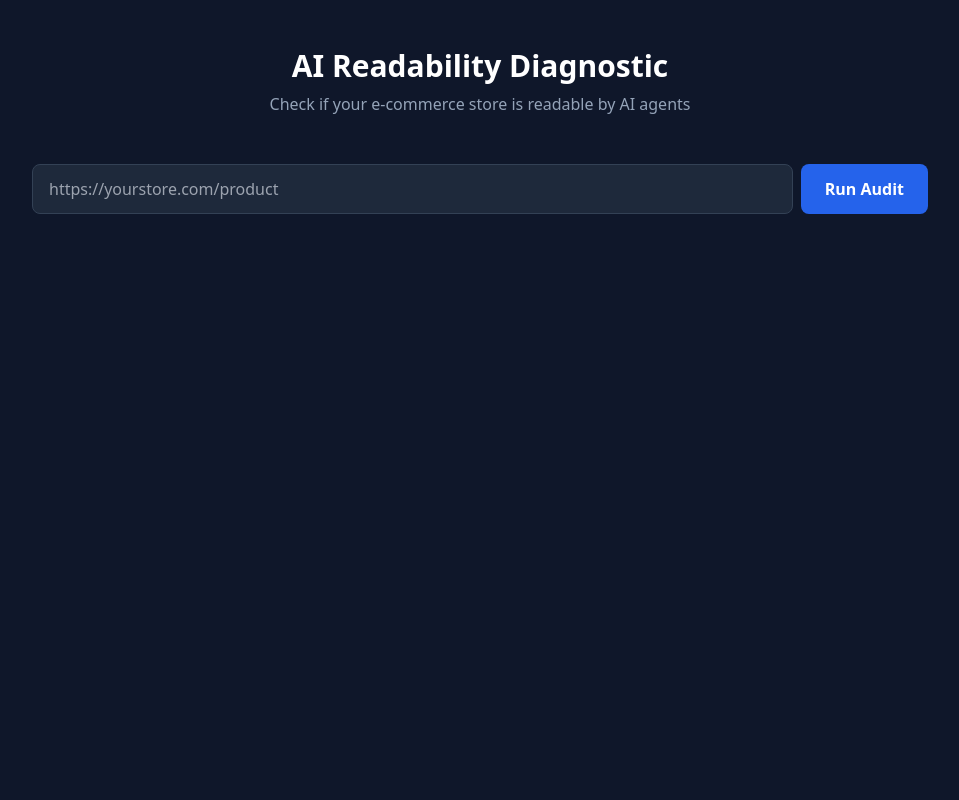
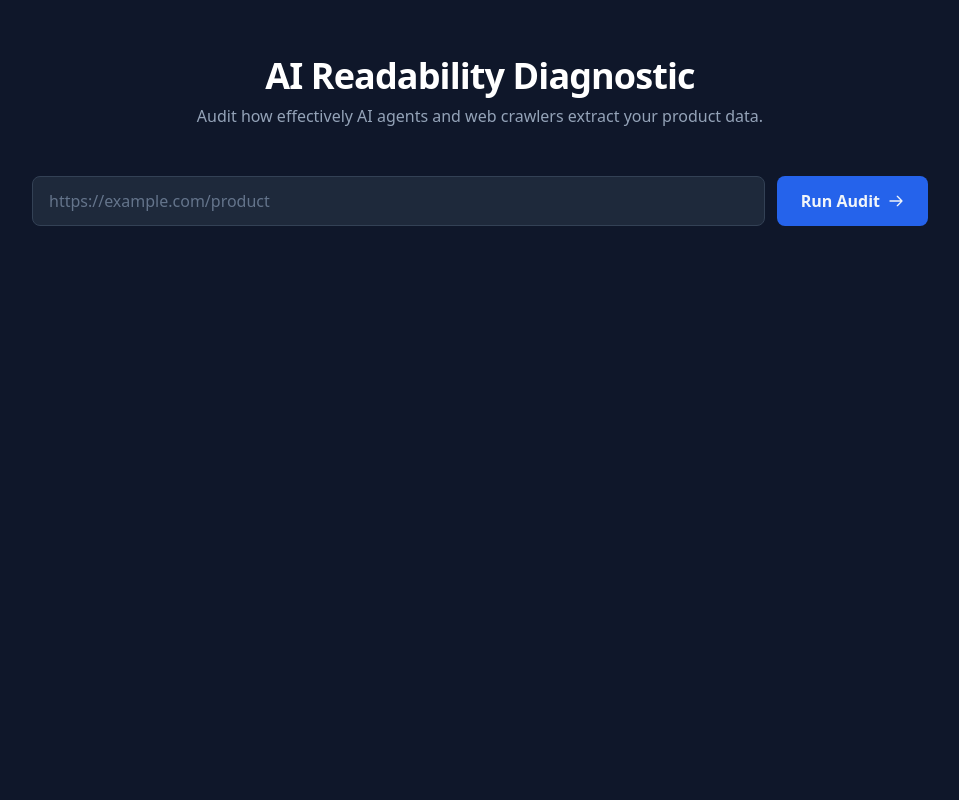
Before and after one commit to habibitrails-ux/ai-readability-audit, a Flask app: page / in a window 1280 px wide. Shown: the whole page, without its empty margins (160-1119 px from the left). Run offline with Flask 3, Linux system fonts and the light colour scheme; some libraries are stand-ins or nearby versions.

Commit message:
Update index.html

```diff
--- a/templates/index.html
+++ b/templates/index.html
@@ -5,24 +5,29 @@
     <meta name="viewport" content="width=device-width, initial-scale=1.0">
     <title>AI Readability Audit</title>
     <script src="https://cdn.tailwindcss.com"></script>
-    <!-- Lemon Squeezy Overlay JS -->
     <script src="https://assets.lemonsqueezy.com/lemon.js" defer></script>
 </head>
-<body class="bg-slate-900 text-white min-h-screen p-6">
+<body class="bg-slate-900 text-slate-100 min-h-screen p-4 md:p-8 font-sans">
     <div class="max-w-4xl mx-auto space-y-6">
+
+        <!-- Header -->
         <header class="text-center py-6">
-            <h1 class="text-3xl font-bold">AI Readability Diagnostic</h1>
-            <p class="text-slate-400 mt-2">Check if your e-commerce store is readable by AI agents</p>
+            <h1 class="text-3xl font-extrabold tracking-tight text-white md:text-4xl">AI Readability Diagnostic</h1>
+            <p class="text-slate-400 mt-2">Audit how effectively AI agents and web crawlers extract your product data.</p>
         </header>
 
-        <div class="flex gap-2">
-            <input id="urlInput" type="url" placeholder="https://yourstore.com/product" class="flex-1 px-4 py-3 bg-slate-800 rounded-lg border border-slate-700 text-white focus:outline-none focus:border-blue-500">
-            <button onclick="runAudit()" class="px-6 py-3 bg-blue-600 hover:bg-blue-500 font-semibold rounded-lg">Run Audit</button>
+        <!-- Search Bar -->
+        <div class="flex flex-col sm:flex-row gap-3">
+            <input id="urlInput" type="url" placeholder="https://example.com/product" class="flex-1 px-4 py-3 bg-slate-800 rounded-lg border border-slate-700 text-white placeholder-slate-500 focus:outline-none focus:ring-2 focus:ring-blue-500">
+            <button onclick="runAudit()" class="px-6 py-3 bg-blue-600 hover:bg-blue-500 font-semibold rounded-lg transition-all flex items-center justify-center gap-2">
+                <span>Run Audit</span>
+                <svg class="w-4 h-4" fill="none" stroke="currentColor" viewBox="0 0 24 24"><path stroke-linecap="round" stroke-linejoin="round" stroke-width="2" d="M14 5l7 7m0 0l-7 7m7-7H3"></path></svg>
+            </button>
         </div>
 
-        <div id="results" class="hidden space-y-6">
-            <!-- Dynamic audit results rendered here -->
-        </div>
+        <!-- Audit Loading / Results Container -->
+        <div id="results" class="hidden space-y-6"></div>
+
     </div>
 
     <script>
@@ -30,19 +35,26 @@
         const urlInput = document.getElementById('urlInput').value.trim();
         if (!urlInput) return;
 
-        // Check local audit count
+        // 1. Check local storage rate limits
         let usageCount = parseInt(localStorage.getItem('audit_count') || '0');
 
         if (usageCount >= 3) {
-            // Replace with your actual Lemon Squeezy checkout URL
+            // Replace with your Lemon Squeezy checkout link when active
+            if (window.LemonSqueezy) {
                 LemonSqueezy.Url.Open('https://yourstore.lemonsqueezy.com/buy/variant_id?embed=1');
-            alert('You have used your 3 free audits. Please upgrade to unlock unlimited checks.');
+            }
+            alert('Free limit reached (3/3 audits used). Upgrade to unlock unlimited checks and automated fixes.');
             return;
         }
 
         const resultsDiv = document.getElementById('results');
         resultsDiv.classList.remove('hidden');
-        resultsDiv.innerHTML = '<p class="text-center text-slate-400">Running diagnostic scan...</p>';
+        resultsDiv.innerHTML = `
+            <div class="p-8 bg-slate-800 rounded-xl border border-slate-700 text-center space-y-3 animate-pulse">
+                <p class="text-lg font-medium text-slate-300">Scanning site structure, robots.txt, and product schema...</p>
+                <p class="text-xs text-slate-500">This takes 3–6 seconds</p>
+            </div>
+        `;
 
         try {
             const response = await fetch('/audit', {
@@ -53,51 +65,120 @@
 
             const data = await response.json();
 
-            // Increment usage count on successful request
+            // Increment usage count upon successful scan
             localStorage.setItem('audit_count', usageCount + 1);
 
+            renderAuditData(data);
+        } catch (e) {
+            resultsDiv.innerHTML = `
+                <div class="p-6 bg-red-950/40 rounded-xl border border-red-800/50 text-center text-red-300">
+                    Scan failed. Please check the URL or try again in a moment.
+                </div>
+            `;
+        }
+    }
+
+    function renderAuditData(data) {
+        const resultsDiv = document.getElementById('results');
+        const breakdown = data.breakdown;
+
+        // Robots list rendering
+        let botListHtml = '';
+        if (breakdown.bot_accessibility.details) {
+            botListHtml = Object.entries(breakdown.bot_accessibility.details)
+                .map(([bot, allowed]) => `
+                    <div class="flex justify-between items-center text-xs py-1">
+                        <span class="text-slate-300">${bot}</span>
+                        <span class="${allowed ? 'text-green-400' : 'text-red-400'}">${allowed ? '✓ Allowed' : '✕ Blocked'}</span>
+                    </div>
+                `).join('');
+        }
+
+        // Schema Fix Code Snippet HTML
         let snippetHtml = '';
-            if (data.breakdown.schema_json_ld.fix_snippet) {
+        if (breakdown.schema_json_ld.fix_snippet) {
             snippetHtml = `
-                    <div class="mt-4 p-4 bg-slate-950 rounded border border-slate-800">
-                        <p class="text-xs font-semibold text-yellow-400 mb-2">Recommended Fix Snippet:</p>
-                        <pre class="text-xs text-green-400 overflow-x-auto"><code>${escapeHtml(data.breakdown.schema_json_ld.fix_snippet)}</code></pre>
+                <div class="mt-3 p-3 bg-slate-950 rounded border border-slate-800">
+                    <p class="text-xs font-semibold text-yellow-400 mb-1">Recommended JSON-LD Fix Snippet:</p>
+                    <pre class="text-xs text-green-400 overflow-x-auto p-2 bg-slate-900 rounded"><code>${escapeHtml(breakdown.schema_json_ld.fix_snippet)}</code></pre>
                 </div>
             `;
         }
 
+        const scoreColor = data.overall_ai_score >= 80 ? 'text-green-400' : (data.overall_ai_score >= 60 ? 'text-yellow-400' : 'text-red-400');
+        const badgeBg = data.overall_ai_score >= 80 ? 'bg-green-500/10 text-green-400 border-green-500/20' : 'bg-yellow-500/10 text-yellow-400 border-yellow-500/20';
+
         resultsDiv.innerHTML = `
-                <div class="p-6 bg-slate-800 rounded-xl border border-slate-700">
-                    <div class="flex justify-between items-center mb-4">
-                        <span class="text-lg font-semibold">${data.summary}</span>
-                        <span class="text-3xl font-bold ${data.overall_ai_score >= 80 ? 'text-green-400' : 'text-yellow-400'}">${data.overall_ai_score}/100</span>
+            <!-- Top Summary Card -->
+            <div class="p-6 bg-slate-800 rounded-xl border border-slate-700 space-y-3">
+                <div class="flex flex-wrap justify-between items-center gap-4">
+                    <div>
+                        <span class="px-3 py-1 rounded-full text-xs font-semibold border ${badgeBg}">${data.summary}</span>
+                        <h2 class="text-2xl font-bold mt-2">Overall Readability Index</h2>
+                        <p class="text-xs text-slate-400 break-all">${data.url}</p>
                     </div>
-                    <p class="text-xs text-slate-400">${data.url}</p>
+                    <div class="text-right">
+                        <span class="text-4xl font-extrabold ${scoreColor}">${data.overall_ai_score}</span>
+                        <span class="text-slate-500 font-semibold text-lg">/100</span>
+                    </div>
+                </div>
             </div>
 
+            <!-- Breakdown Grid -->
             <div class="grid grid-cols-1 md:grid-cols-2 gap-4">
-                    <div class="p-4 bg-slate-800 rounded-lg border border-slate-700">
-                        <h3 class="font-bold mb-2">Bot Accessibility (${data.breakdown.bot_accessibility.score}/25)</h3>
-                        <p class="text-sm text-slate-300">Crawlers Allowed: ${data.breakdown.bot_accessibility.score / 5}/5</p>
+
+                <!-- Bot Accessibility -->
+                <div class="p-5 bg-slate-800 rounded-xl border border-slate-700 flex flex-col justify-between">
+                    <div>
+                        <div class="flex justify-between items-center mb-3">
+                            <h3 class="font-bold text-slate-200">🤖 Bot Accessibility</h3>
+                            <span class="text-xs font-semibold text-slate-400">${breakdown.bot_accessibility.score}/25</span>
                         </div>
-                    <div class="p-4 bg-slate-800 rounded-lg border border-slate-700">
-                        <h3 class="font-bold mb-2">Sitemap Indexing (${data.breakdown.sitemap_status.score}/25)</h3>
-                        <p class="text-sm text-slate-300">${data.breakdown.sitemap_status.found ? 'Sitemap found' : 'Sitemap missing'}</p>
+                        <div class="space-y-1">${botListHtml}</div>
                     </div>
-                    <div class="p-4 bg-slate-800 rounded-lg border border-slate-700">
-                        <h3 class="font-bold mb-2">Product Metadata (${data.breakdown.schema_json_ld.score}/25)</h3>
-                        <p class="text-sm text-slate-300">Format: ${data.breakdown.schema_json_ld.format || 'None'}</p>
+                </div>
+
+                <!-- Sitemap Indexing -->
+                <div class="p-5 bg-slate-800 rounded-xl border border-slate-700 flex flex-col justify-between">
+                    <div>
+                        <div class="flex justify-between items-center mb-3">
+                            <h3 class="font-bold text-slate-200">🌿 Sitemap Indexing</h3>
+                            <span class="text-xs font-semibold text-slate-400">${breakdown.sitemap_status.score}/25</span>
+                        </div>
+                        <p class="text-xs ${breakdown.sitemap_status.found ? 'text-green-400' : 'text-red-400'}">
+                            ${breakdown.sitemap_status.found ? '✓ Sitemap found' : '✕ ' + (breakdown.sitemap_status.issue || 'Sitemap missing')}
+                        </p>
+                        ${breakdown.sitemap_status.sitemap_url ? `<p class="text-xs text-slate-500 mt-1 break-all">${breakdown.sitemap_status.sitemap_url}</p>` : ''}
+                    </div>
+                </div>
+
+                <!-- Product Metadata -->
+                <div class="p-5 bg-slate-800 rounded-xl border border-slate-700 flex flex-col justify-between">
+                    <div>
+                        <div class="flex justify-between items-center mb-3">
+                            <h3 class="font-bold text-slate-200"></> Product Metadata</h3>
+                            <span class="text-xs font-semibold text-slate-400">${breakdown.schema_json_ld.score}/25</span>
+                        </div>
+                        <p class="text-xs text-slate-300">Format Detected: <span class="font-semibold text-white">${breakdown.schema_json_ld.format || 'None'}</span></p>
+                        ${breakdown.schema_json_ld.missing_fields ? `<p class="text-xs text-slate-400 mt-1">Missing Fields: ${breakdown.schema_json_ld.missing_fields.join(', ')}</p>` : ''}
                         ${snippetHtml}
                     </div>
-                    <div class="p-4 bg-slate-800 rounded-lg border border-slate-700">
-                        <h3 class="font-bold mb-2">Semantic HTML (${data.breakdown.semantic_html.score}/25)</h3>
-                        <p class="text-sm text-slate-300">Found tags: ${data.breakdown.semantic_html.found_tags ? data.breakdown.semantic_html.found_tags.join(', ') : 'None'}</p>
+                </div>
+
+                <!-- Semantic HTML -->
+                <div class="p-5 bg-slate-800 rounded-xl border border-slate-700 flex flex-col justify-between">
+                    <div>
+                        <div class="flex justify-between items-center mb-3">
+                            <h3 class="font-bold text-slate-200">🥞 Semantic HTML</h3>
+                            <span class="text-xs font-semibold text-slate-400">${breakdown.semantic_html.score}/25</span>
+                        </div>
+                        <p class="text-xs text-slate-300">Tags Found: <span class="text-slate-400">${breakdown.semantic_html.found_tags?.length ? breakdown.semantic_html.found_tags.join(', ') : 'None'}</span></p>
+                        ${breakdown.semantic_html.missing_tags?.length ? `<p class="text-xs text-yellow-400 mt-1">Missing Elements: ${breakdown.semantic_html.missing_tags.join(', ')}</p>` : ''}
                     </div>
                 </div>
+
+            </div>
         `;
-        } catch (e) {
-            resultsDiv.innerHTML = '<p class="text-center text-red-400">Scan failed. Check URL or network connection.</p>';
-        }
     }
 
     function escapeHtml(str) {
```
Lines whose indentation alone changed are shown as unchanged.
